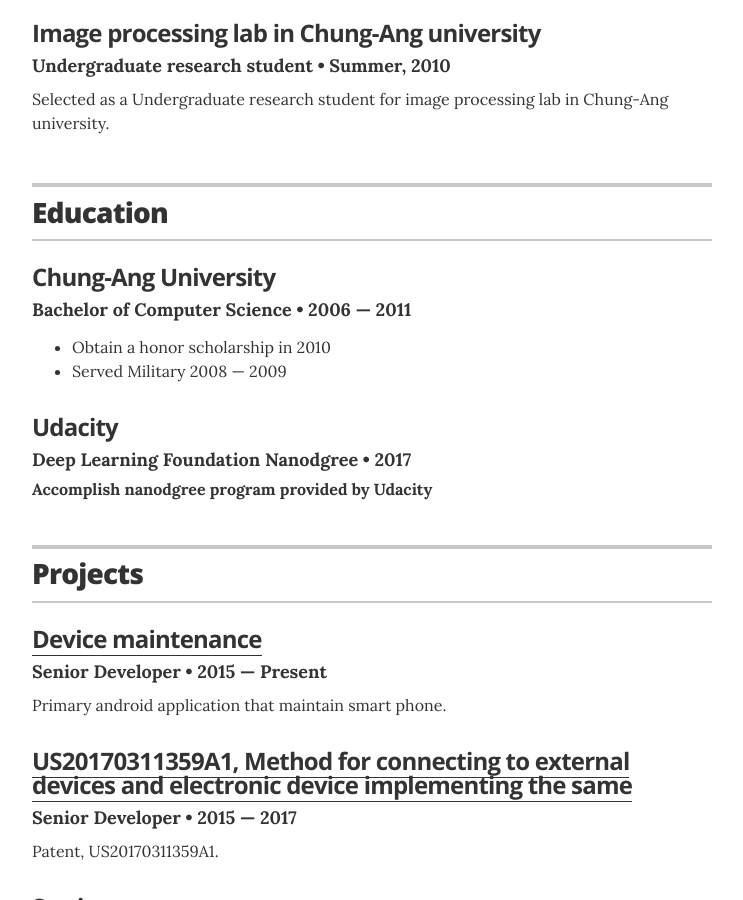
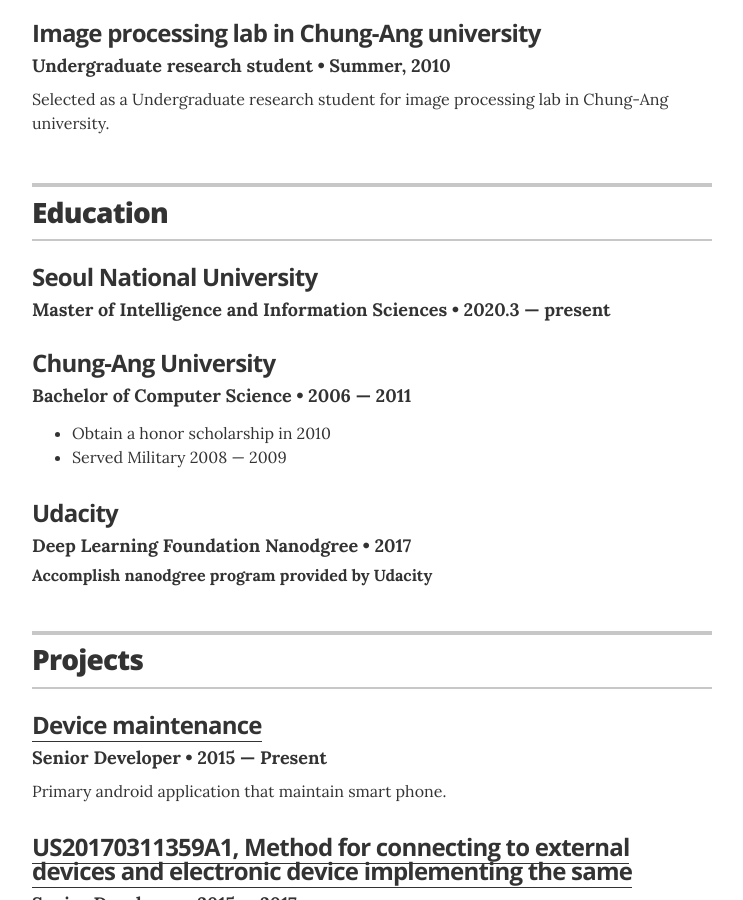
Before and after one commit to kofboy2000/resume, a Jekyll site: the page built from index.html, in a window 1280 px wide and 900 px high, scrolled down 920 px. Shown: the whole window, without its empty margins (268-1011 px from the left). Built offline with Jekyll 4.4.1, drawn with Linux system fonts in a browser that asks for light colours.

Commit message:
Update education.yml

```diff
--- a/_data/education.yml
+++ b/_data/education.yml
@@ -1,4 +1,10 @@
 # Degree
+- degree: Master of Intelligence and Information Sciences
+  uni: Seoul National University
+  year: 2020.3 &mdash; present
+  awards:
+  summary:
+
 - degree: Bachelor of Computer Science
   uni: Chung-Ang University
   year: 2006 &mdash; 2011
```
